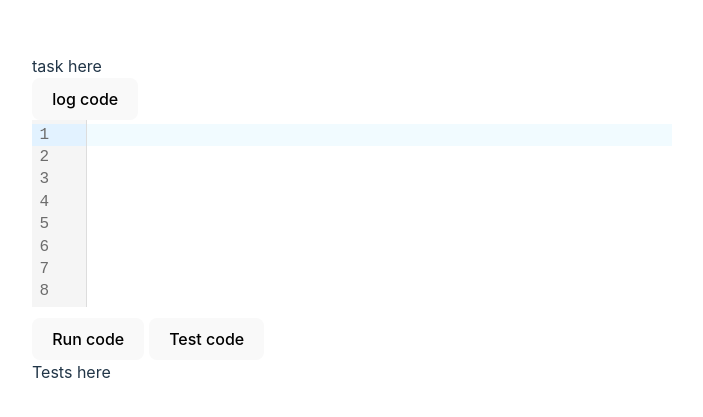
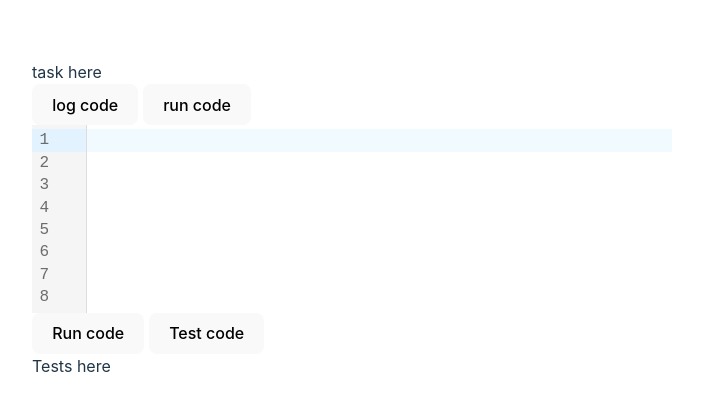
Before and after one commit to leje512/learn-to-code, a Svelte app in the folder codingtutorial/: page / in a window 1280 px wide. Shown: the part 181-598 px from the top of the page, without its empty margins (288-991 px from the left). Built offline with nearby package versions, Linux system fonts and the light colour scheme.

Commit message:
feat: execute code and transform with babel/standalone

```diff
--- a/codingtutorial/package.json
+++ b/codingtutorial/package.json
@@ -14,6 +14,7 @@
     "vite": "^3.1.0"
   },
   "dependencies": {
+    "@babel/standalone": "^7.19.3",
     "@codemirror/lang-javascript": "^6.1.0",
     "@rollup/plugin-node-resolve": "^14.1.0",
     "codemirror": "^6.0.1",
--- a/codingtutorial/src/CodeEditor.svelte
+++ b/codingtutorial/src/CodeEditor.svelte
@@ -1,22 +1,38 @@
+
 <script>
     import { onMount } from 'svelte';
+    import { transform } from '@babel/standalone'
+
     let code = "";
-    function getCode() {
-      console.log(code)
-    }
     onMount(() => {
         const el = document.getElementById("codeeditor").addEventListener("codeedited", (e) => code = e.detail); // TODO: get rid of error here via typescript?: should be customevent not event
     })
+
+    function logCode() {
+      console.log(code)
+    }
+
+    function runCode() {
+        const transformedCode = transform(code, { presets: ["env"] }).code;
+        const scriptElement = document.createElement('script')
+        scriptElement.text = transformedCode
+        document.getElementById("codeeditor").appendChild(scriptElement)
+    }
 </script>
 
 <div id="codeeditor">
-    <script src="codemirror.bundle.js"></script>
-    <button on:click={getCode}>log code</button>
+    <script type="module" src="/codemirror.bundle.js"></script>
+    <script src="https://unpkg.com/@babel/standalone/babel.min.js"></script>
+    <button on:click={logCode}>log code</button>
+    <button on:click={runCode}>run code</button>
 </div>
 
 <style>
 #codeeditor {
     width: 50vw;
-    min-height: 30vh;
+}
+#codeeditor .cm-editor{
+    width: 100%;
+    height: 30vh;
 }
 </style>
```
Also changed, not shown: 1 other file (tests, documents, lock files or other folders).
